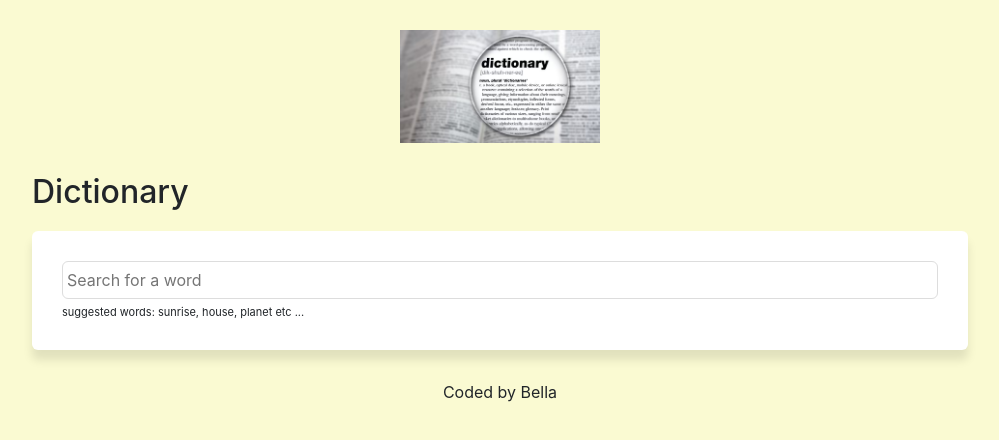
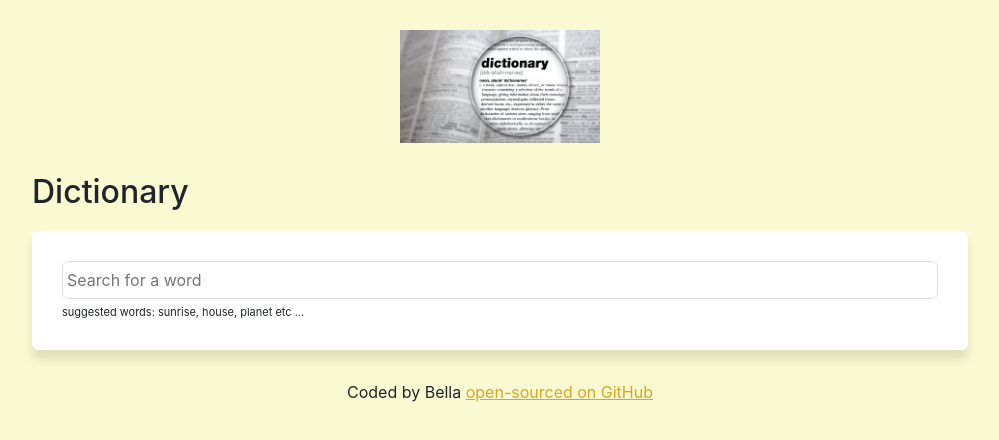
Before and after one commit to dbaigalmaa/reac-dictionary, a React (Create React App) app: page / in a window 1280 px wide. Shown: the top 440 px of the page, without its empty margins (140-1139 px from the left). Built offline with nearby package versions, Linux system fonts and the light colour scheme.

Commit message:
added github

```diff
--- a/src/App.js
+++ b/src/App.js
@@ -13,7 +13,16 @@ function App() {
           <h2>Dictionary</h2>
           <Dictionary />
         </main>
-        <footer className="App-footer text-center">Coded by Bella</footer>
+        <footer className="App-footer text-center">
+          Coded by Bella{" "}
+          <a
+            href="https://github.com/dbaigalmaa/reac-dictionary"
+            target="_blank"
+            rel="noreferrer"
+          >
+            open-sourced on GitHub
+          </a>
+        </footer>
       </div>
     </div>
   );
```
